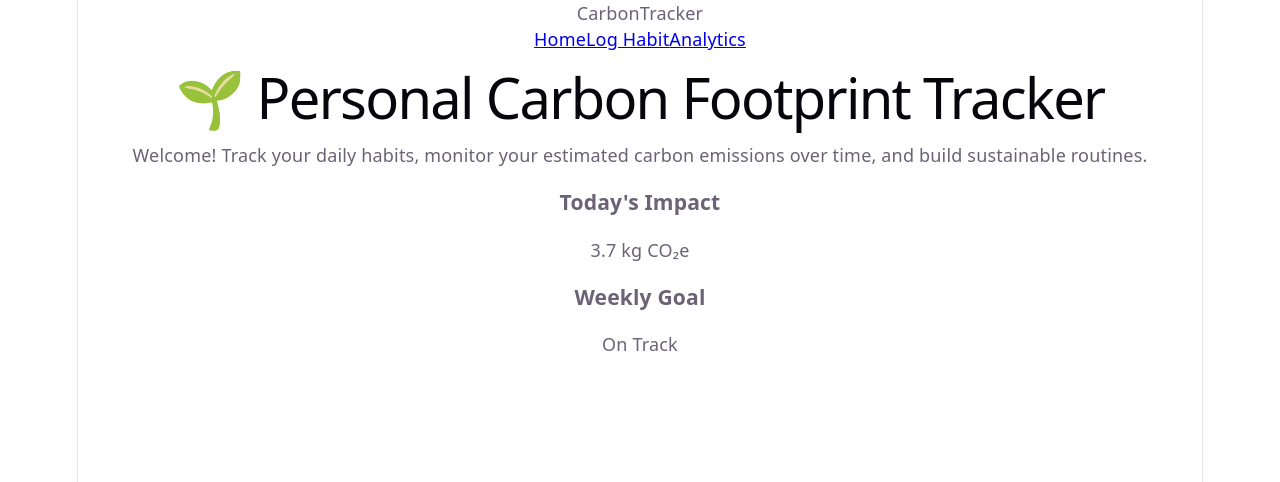
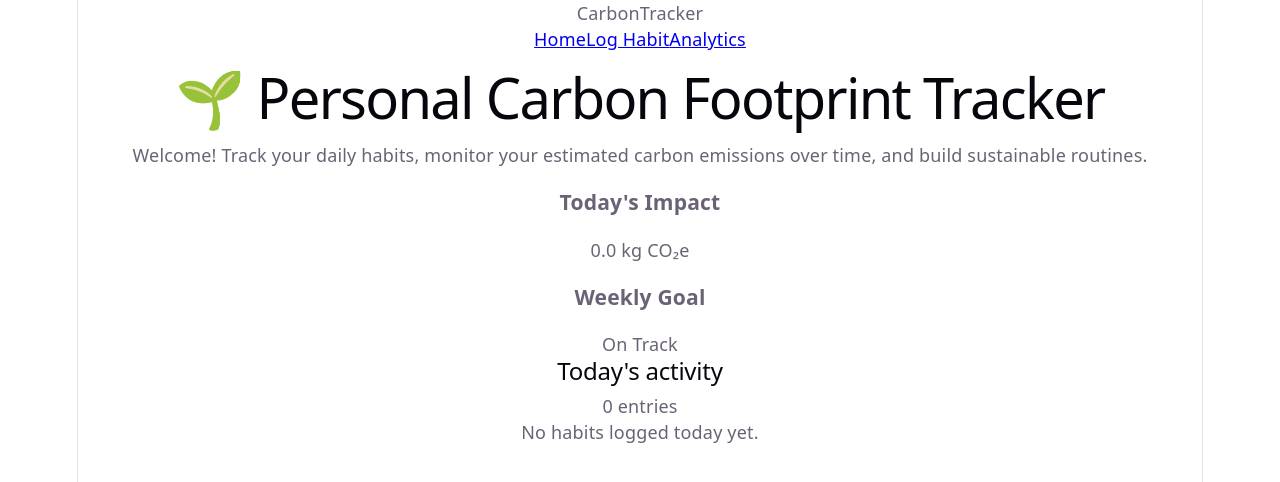
Before and after one commit to edamameren/WebDev-NME-Carbon-Footprint-Tracker, a React (Vite) app: page / in a window 1280 px wide. Shown: the top 482 px of the page. Built offline with nearby package versions, Linux system fonts and the light colour scheme.

Commit message:
New Minor Feature: Show today's carbon activity on home dashboard

```diff
--- a/src/App.tsx
+++ b/src/App.tsx
@@ -22,7 +22,7 @@ export function App() {
       <div className="min-h-screen bg-gray-100 text-gray-900">
         <Navbar />
         <Routes>
-          <Route path="/" element={<HomeView />} />
+          <Route path="/" element={<HomeView logs={logs} />} />
           <Route path="/log" element={<LogHabitView logs={logs} onAddLog={handleAddLog} />} />
           <Route path="/analytics" element={<AnalyticsView logs={logs} />} />
         </Routes>
--- a/src/views/HomeView.tsx
+++ b/src/views/HomeView.tsx
@@ -1,6 +1,17 @@
-export function HomeView() {
+import type { HabitLog } from '../types/footprint';
+
+interface HomeViewProps {
+  logs: HabitLog[];
+}
+
+export function HomeView({ logs }: HomeViewProps) {
+  const today = new Date().toISOString().split('T')[0];
+  const todaysLogs = logs.filter((log) => log.date === today);
+  const todaysImpact = todaysLogs.reduce((total, log) => total + log.co2Kg, 0);
+
     return (
       <div className="p-8 max-w-4xl mx-auto">
+
         <h1 className="text-3xl font-bold mb-4">🌱 Personal Carbon Footprint Tracker</h1>
         <p className="text-gray-600 mb-6">
           Welcome! Track your daily habits, monitor your estimated carbon emissions over time, and build sustainable routines.
@@ -8,13 +19,37 @@ export function HomeView() {
         <div className="grid grid-cols-1 md:grid-cols-2 gap-4">
           <div className="p-6 bg-emerald-50 rounded-lg border border-emerald-200">
             <h3 className="font-semibold text-emerald-800 text-lg">Today's Impact</h3>
-            <p className="text-3xl font-bold text-emerald-600 mt-2">3.7 kg <span className="text-sm font-normal text-gray-600">CO₂e</span></p>
+            <p className="text-3xl font-bold text-emerald-600 mt-2">{todaysImpact.toFixed(1)} kg <span className="text-sm font-normal text-gray-600">CO₂e</span></p>
           </div>
           <div className="p-6 bg-blue-50 rounded-lg border border-blue-200">
             <h3 className="font-semibold text-blue-800 text-lg">Weekly Goal</h3>
             <p className="text-3xl font-bold text-blue-600 mt-2">On Track</p>
           </div>
         </div>
+
+        <section className="mt-8" aria-labelledby="today-activity-heading">
+          <div className="mb-4 flex items-center justify-between">
+            <h2 id="today-activity-heading" className="text-xl font-semibold">Today&apos;s activity</h2>
+            <span className="text-sm text-gray-600">{todaysLogs.length} {todaysLogs.length === 1 ? 'entry' : 'entries'}</span>
+          </div>
+          {todaysLogs.length > 0 ? (
+            <ul className="divide-y divide-gray-200 rounded-lg border border-gray-200 bg-white">
+              {todaysLogs.map((log) => (
+                <li key={log.id} className="flex items-center justify-between gap-4 p-4">
+                  <div>
+                    <p className="font-medium text-gray-900">{log.description}</p>
+                    <p className="text-sm text-gray-600">{log.category}</p>
+                  </div>
+                  <span className="shrink-0 font-semibold text-emerald-700">{log.co2Kg} kg CO₂e</span>
+                </li>
+              ))}
+            </ul>
+          ) : (
+            <p className="rounded-lg border border-dashed border-gray-300 p-6 text-center text-gray-600">
+              No habits logged today yet.
+            </p>
+          )}
+        </section>
       </div>
     );
   }
```
